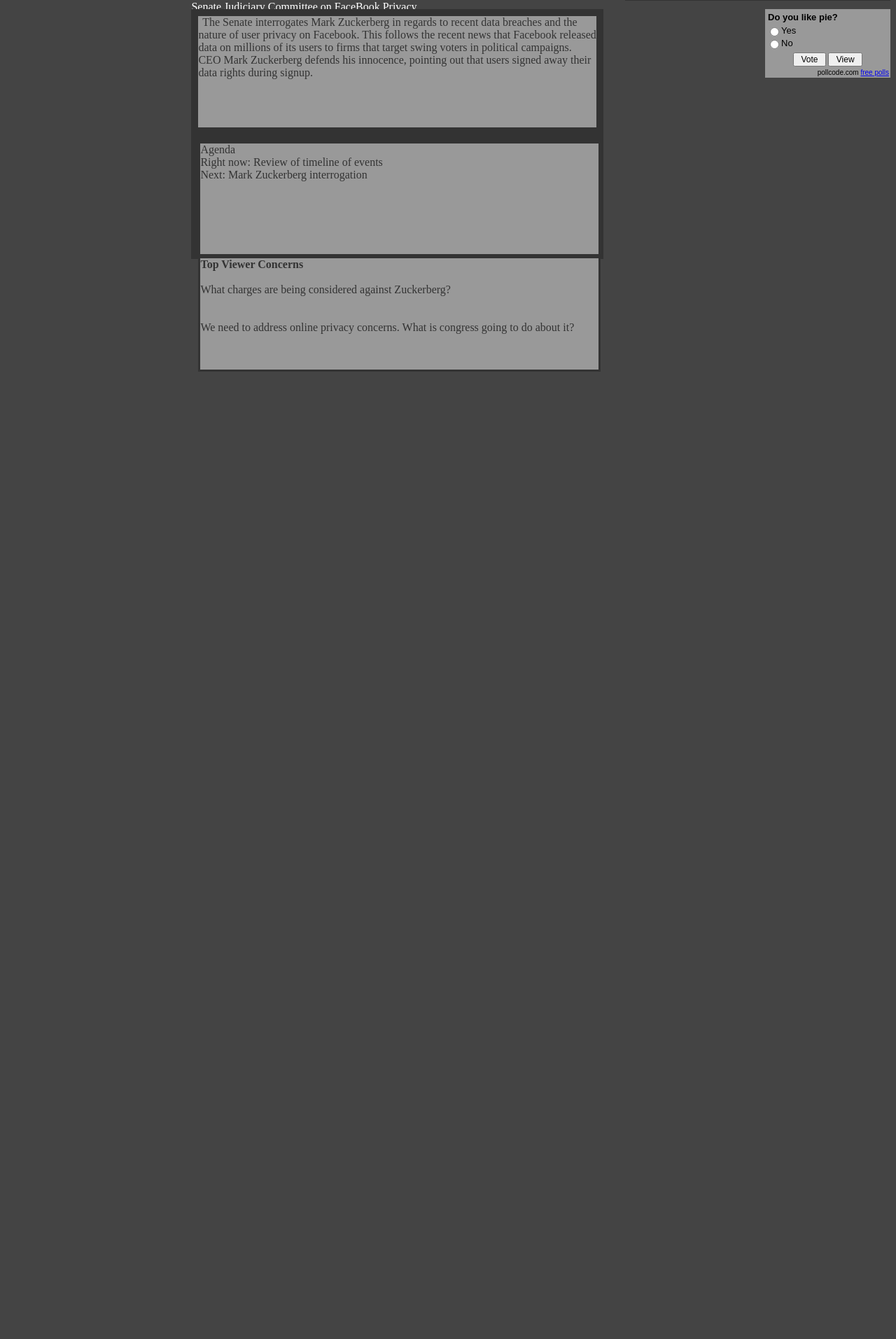
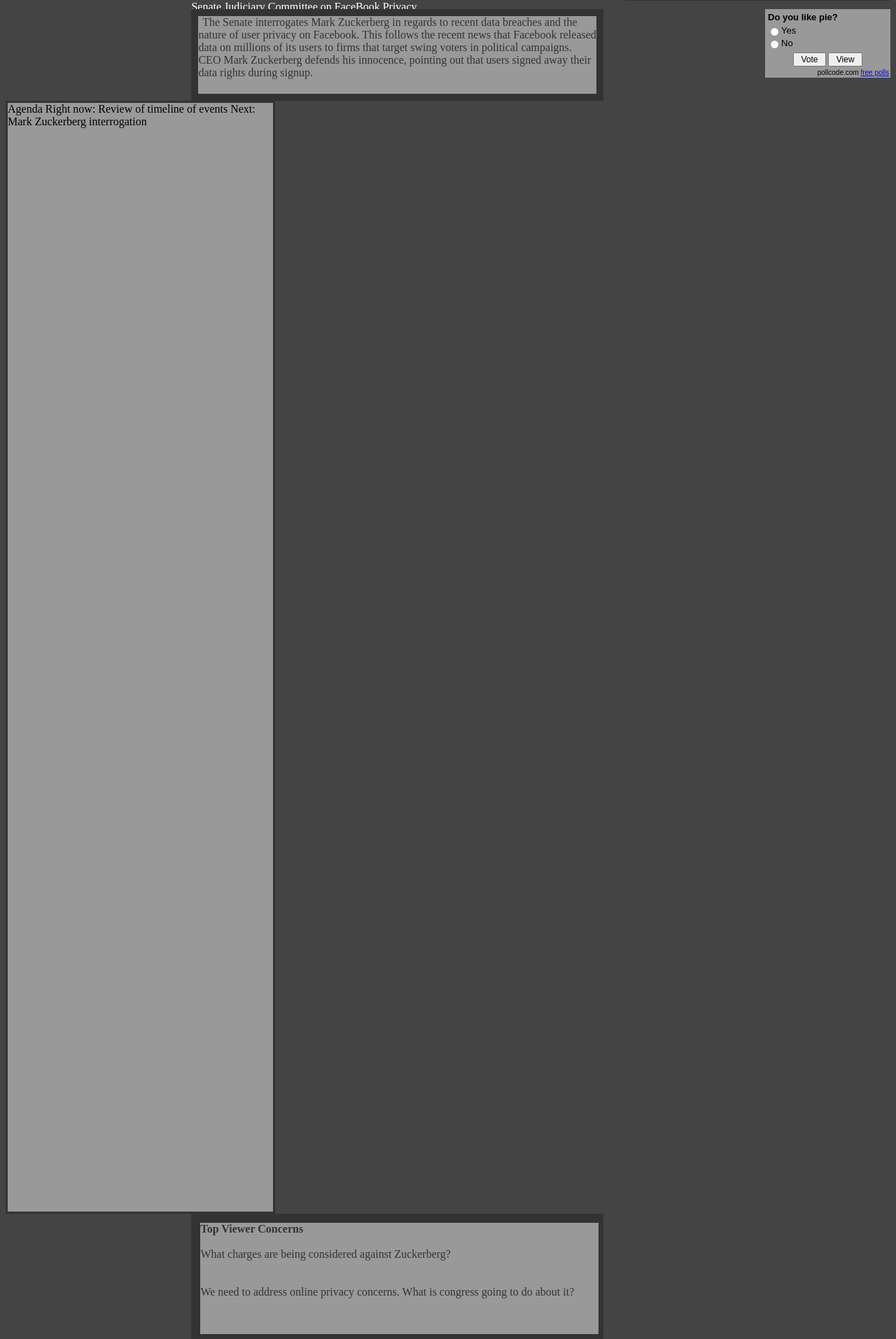
Before and after one commit to tarkin96/4140Spring2018, a PHP site: page /user_page1.php in a window 1280 px wide. Shown: the part 627-2540 px from the top of the page at 70% size. Before the commit the page ends 1158 px from the top, so only its background shows below. Run offline with PHP 8.4, Linux system fonts and the light colour scheme; a user stored in the database is signed in; data comes from the database, SQL or seed files in the repository; data that the repository does not hold is empty; some libraries are stand-ins or nearby versions; some web fonts are replaced; grey boxes are pictures that could not be loaded.

Commit message:
fixing up before turn in #7

```diff
--- a/files/mystyles(wade).css
+++ b/files/mystyles(wade).css
@@ -189,9 +189,8 @@ input.submitmsg {
 .eventdesc {
 	border: 10px solid #333;
 	width: 45%;
-	height: 10%;
+	height: 7%;
 	background: #999;
-	float: top;
 	margin-left: 21%;
 	display: inline-block;
 }
@@ -220,12 +219,13 @@ input.submitmsg {
 	float: top;
 }
 
-.botmiddle .agenda {
+.bott .agenda {
 	border: 3px solid #333;
-	width: 100%;
+	width: 30%;
 	height: 100%;
 	background: #999;
 	margin: 0 auto;
+	float: left;
 }
 
 .botmiddle .agenda desc {
--- a/files/user_page1.php
+++ b/files/user_page1.php
@@ -123,13 +123,14 @@ if (!array_key_exists('login_user', $_SESSION)) {
 		<div class="poll">
 			<form method="post" action="https://poll.pollcode.com/17834677"><div style="background-color:#999;padding:2px;width:175px;font-family:Arial;font-size:small;color:#000;"><div style="padding:2px 0px 4px 2px;"><strong>Do you like pie?</strong></div><input type="radio" name="answer" value="1" id="answer178346771" style="float:left;" /><label for="answer178346771" style="float:left;width:150px;">Yes</label><div style="clear:both;height:2px;"></div><input type="radio" name="answer" value="2" id="answer178346772" style="float:left;" /><label for="answer178346772" style="float:left;width:150px;">No</label><div style="clear:both;height:2px;"></div><div align="center" style="padding:3px;"><input type="submit" value=" Vote ">&nbsp;<input type="submit" name="view" value=" View "></div><div align="right" style="font-size:10px">pollcode.com <a href="https://pollcode.com/">free polls</a></div></div></form>
 		</div>
-	</div>
-	<div class="botmiddle">
+
 		<div class="agenda">
 			<desc>Agenda</desc>
 			<desc>Right now: Review of timeline of events</desc>
 			<desc>Next: Mark Zuckerberg interrogation</desc>
 		</div>
+	</div>
+	<div class="botmiddle">
 
 		<div class="questions">
 			<desc><b>Top Viewer Concerns</b><br><br></desc>
```
